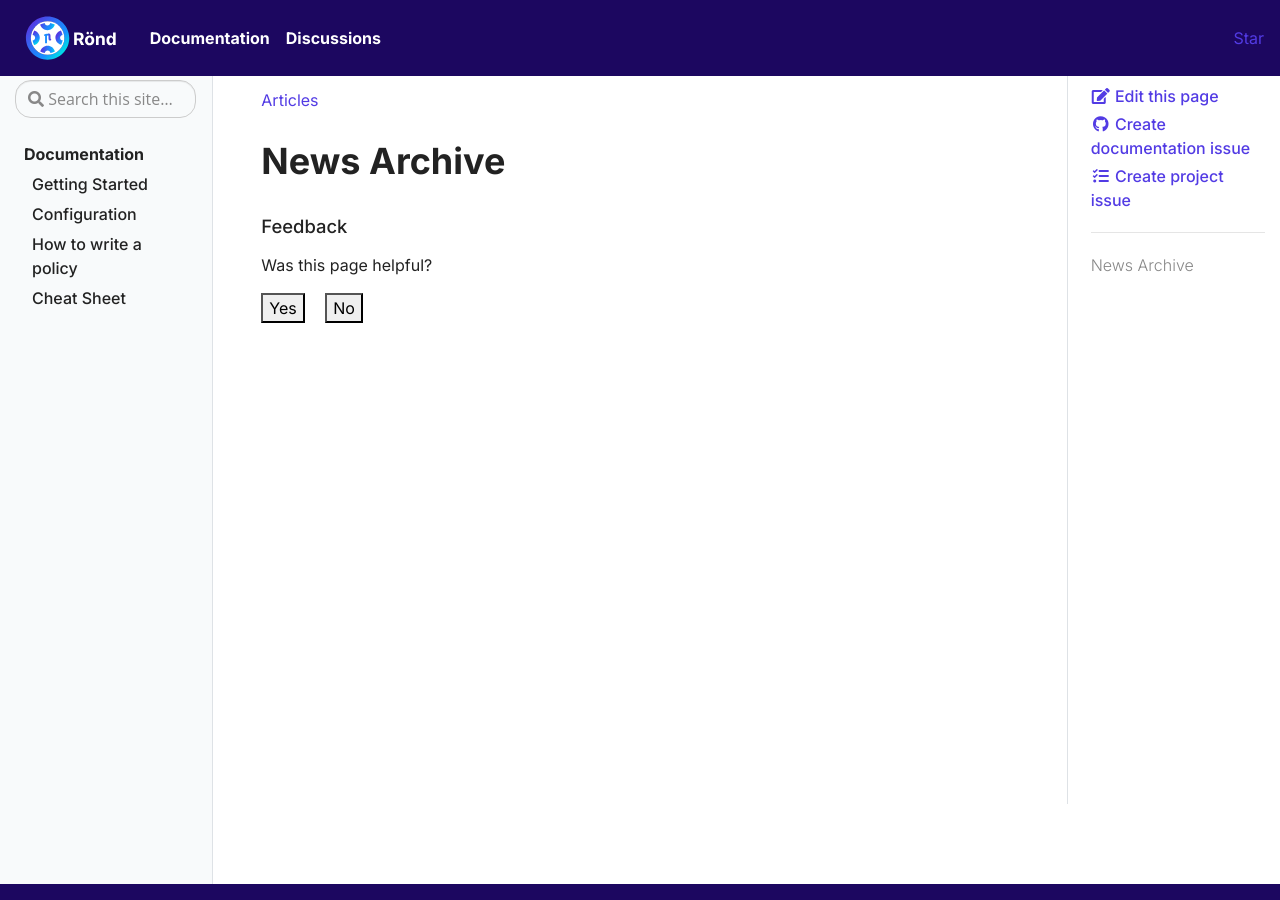
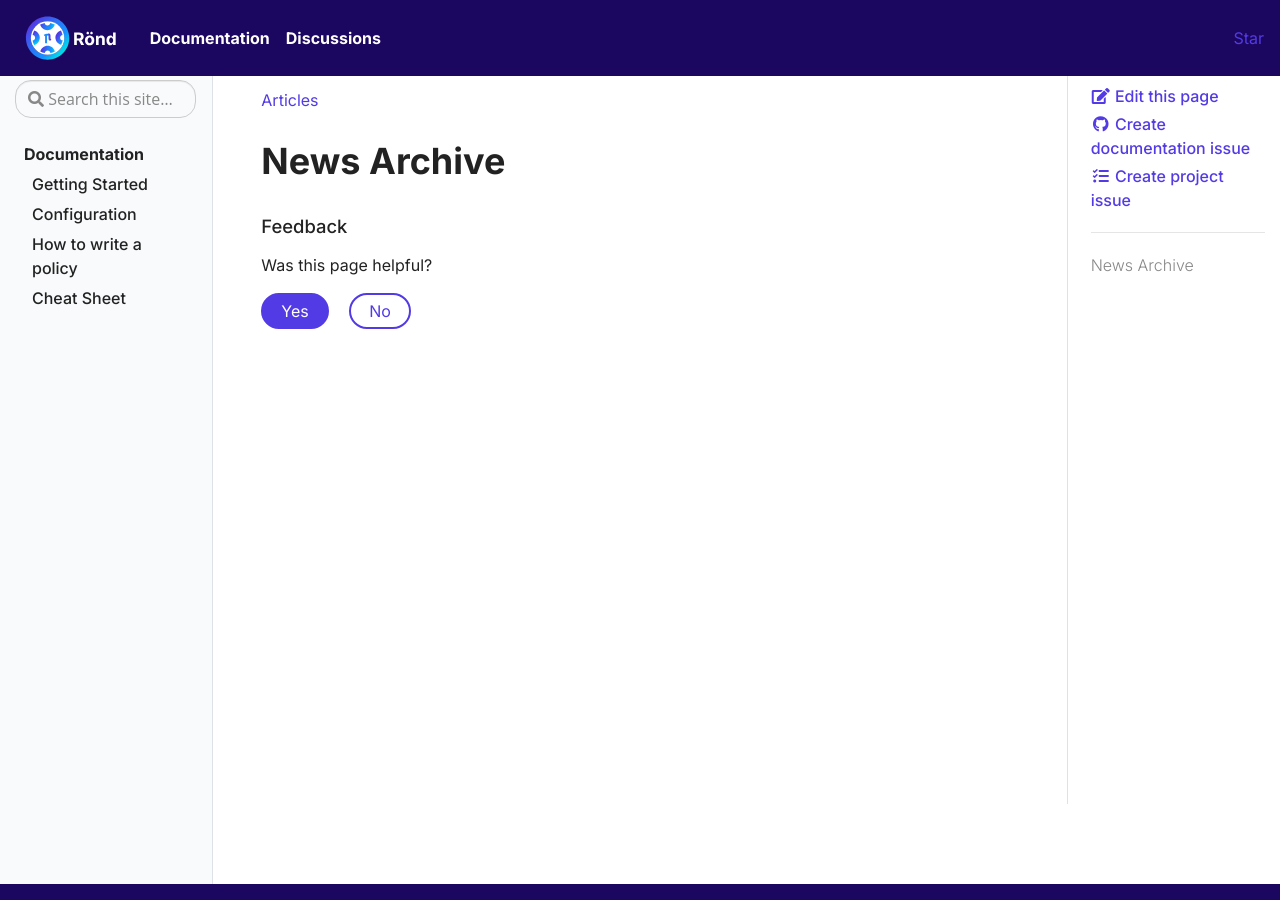
Before and after one commit to rond-authz/rond-authz.github.io, a Jekyll site: the page built from pages/archive.md, in a window 1280 px wide and 900 px high. Built offline with Jekyll 4.4.1, drawn with Linux system fonts in a browser that asks for light colours.

Commit message:
Fixed CSS for buttons

```diff
--- a/_includes/feedback.html
+++ b/_includes/feedback.html
@@ -1,9 +1,27 @@
 {% if site.feedback %}<style>
   .feedback--answer {
-    display: inline-block;
+    border-radius: 45px;
+    padding: 4px 18px;
+  }
+  .feedback--answer-yes {
+    border: 2px solid #523BE4;
+    background: #523BE4;
+    color: #fff;
+  }
+  .feedback--answer-yes:hover {
+    border: 2px solid #7258E9;
+    background: #7258E9;
+    cursor: pointer;
   }
   .feedback--answer-no {
     margin-left: 1em;
+    border: 2px solid #523BE4;
+    background: #fff;
+    color: #523BE4;
+  }
+  .feedback--answer-no:hover {
+    background: #EDE7FC;
+    cursor: pointer;
   }
   .feedback--response {
     display: none;
@@ -18,10 +36,10 @@
 <button class="feedback--answer feedback--answer-yes">Yes</button>
 <button class="feedback--answer feedback--answer-no">No</button>
 <p class="feedback--response feedback--response-yes">
-  Glad to hear it! Please <a href="{{ site.docs_repo }}/issues/new">tell us how we can improve</a>.
+  Glad to hear it! Please <a href="{{ site.docs_repo }}/issues/new" target="_blank">tell us how we can improve</a>.
 </p>
 <p class="feedback--response feedback--response-no">
-  Sorry to hear that. Please <a href="{{ site.docs_repo }}/issues/new">tell us how we can improve</a>.
+  Sorry to hear that. Please <a href="{{ site.docs_repo }}/issues/new" target="_blank">tell us how we can improve</a>.
 </p>
 <script>
   const yesButton = document.querySelector('.feedback--answer-yes');
```
Also changed, not shown: assets/css/home.css (+5 -6 lines).
